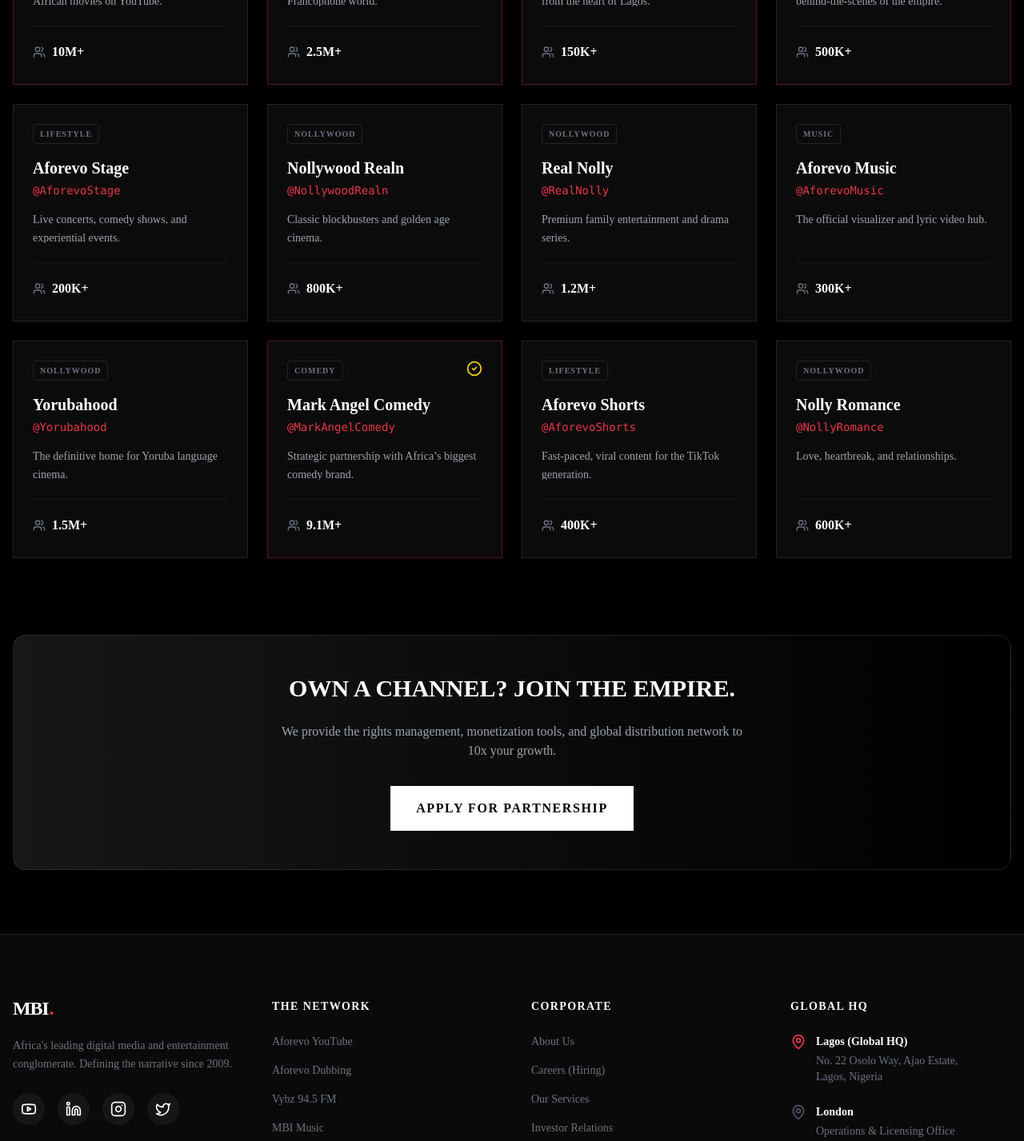
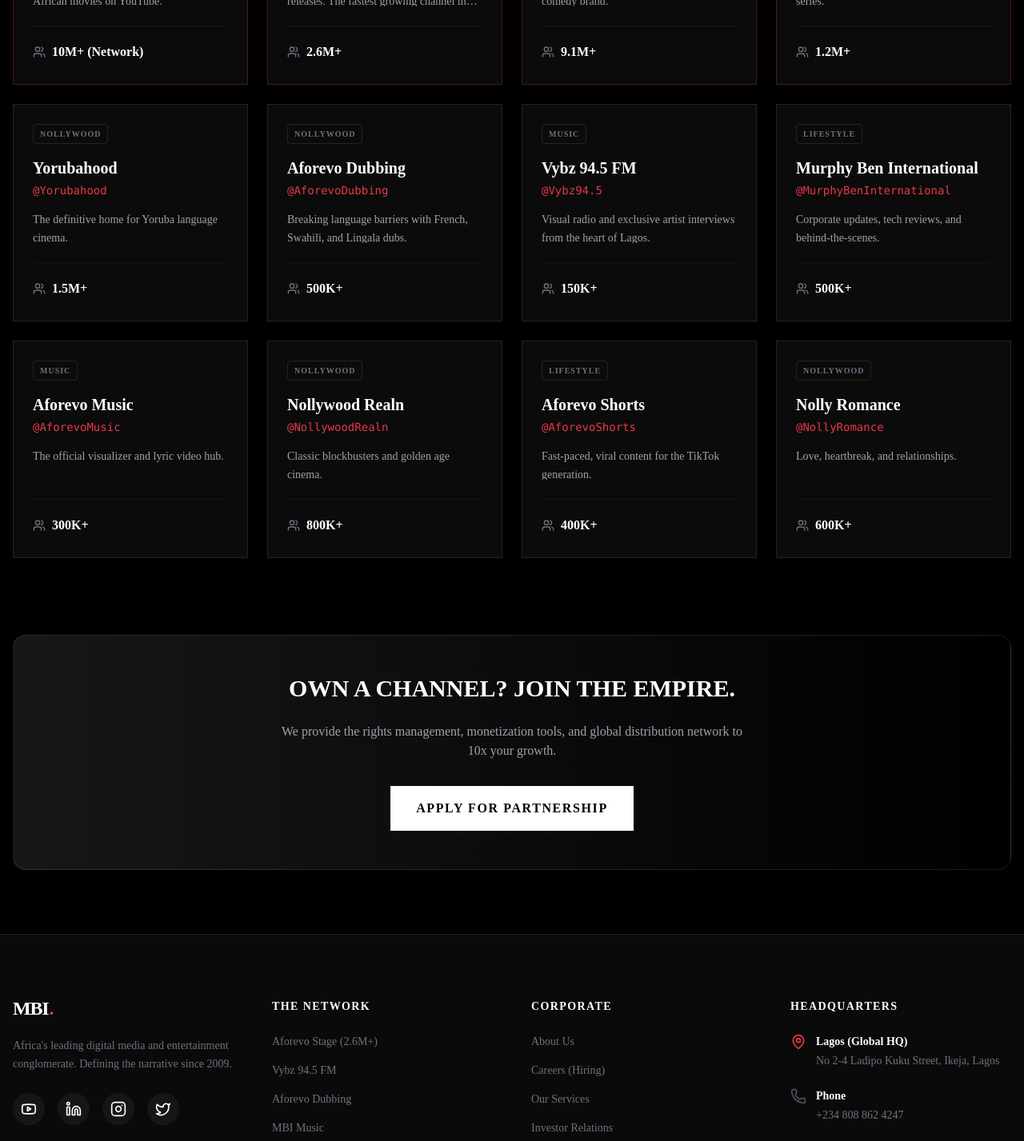
Before and after one commit to io-m1/aforevo.io, a Next.js app: page /brands in a window 1280 px wide. Shown: the part 620-2047 px from the top of the page at 80% size. Built offline with nearby package versions, Linux system fonts and the light colour scheme.

Commit message:
feat(legacy): inject scanned dna - real address, phone, values, and social links

```diff
--- a/components/layout/Footer.tsx
+++ b/components/layout/Footer.tsx
@@ -1,6 +1,7 @@
 import Link from 'next/link';
 import Logo from '@/components/ui/Logo';
-import { Twitter, Instagram, Linkedin, Youtube, Mail, MapPin } from 'lucide-react';
+import { Twitter, Instagram, Linkedin, Youtube, Mail, MapPin, Phone } from 'lucide-react';
+import { MANIFESTO } from '@/content/manifesto';
 
 export default function Footer() {
   const currentYear = new Date().getFullYear();
@@ -11,28 +12,28 @@
 
         <div className="grid grid-cols-1 md:grid-cols-4 gap-12 mb-20">
 
-          {/* COLUMN 1: BRAND */}
+          {/* COLUMN 1: BRAND & SOCIALS */}
           <div className="space-y-6">
             <Logo className="text-2xl" />
             <p className="text-gray-500 leading-relaxed max-w-xs">
               Africa&apos;s leading digital media and entertainment conglomerate.
-              Defining the narrative since 2009.
+              Defining the narrative since {MANIFESTO.founded}.
             </p>
             <div className="flex gap-4">
-              <SocialIcon icon={<Youtube className="w-5 h-5" />} href="https://youtube.com/@Aforevo" />
+              <SocialIcon icon={<Youtube className="w-5 h-5" />} href="https://youtube.com/c/AforevoTV1" />
               <SocialIcon icon={<Linkedin className="w-5 h-5" />} href="https://linkedin.com/company/murphy-ben-international" />
-              <SocialIcon icon={<Instagram className="w-5 h-5" />} href="#" />
-              <SocialIcon icon={<Twitter className="w-5 h-5" />} href="#" />
+              <SocialIcon icon={<Instagram className="w-5 h-5" />} href="https://instagram.com/murphybeninternational" />
+              <SocialIcon icon={<Twitter className="w-5 h-5" />} href="https://twitter.com/murphybenintl" />
             </div>
           </div>
 
-          {/* COLUMN 2: NETWORK */}
+          {/* COLUMN 2: NETWORK (Replicated from Scan) */}
           <div>
             <h4 className="font-bold text-white uppercase tracking-widest mb-6">The Network</h4>
             <ul className="space-y-4 text-gray-500">
-              <FooterLink href="/brands">Aforevo YouTube</FooterLink>
+              <FooterLink href="https://youtube.com/@AforevoStage">Aforevo Stage (2.6M+)</FooterLink>
+              <FooterLink href="https://vybzfm.com">Vybz 94.5 FM</FooterLink>
               <FooterLink href="/brands">Aforevo Dubbing</FooterLink>
-              <FooterLink href="/brands">Vybz 94.5 FM</FooterLink>
               <FooterLink href="/brands">MBI Music</FooterLink>
               <FooterLink href="/services">Global Syndication</FooterLink>
             </ul>
@@ -50,22 +51,29 @@
             </ul>
           </div>
 
-          {/* COLUMN 4: LOCATIONS */}
+          {/* COLUMN 4: LOCATIONS (Corrected from Scan) */}
           <div>
-            <h4 className="font-bold text-white uppercase tracking-widest mb-6">Global HQ</h4>
+            <h4 className="font-bold text-white uppercase tracking-widest mb-6">Headquarters</h4>
             <ul className="space-y-6 text-gray-500">
               <li className="flex gap-3">
                 <MapPin className="w-5 h-5 text-mbi-red shrink-0" />
                 <span>
                   <strong className="block text-white mb-1">Lagos (Global HQ)</strong>
-                  No. 22 Osolo Way, Ajao Estate,<br />Lagos, Nigeria
+                  {MANIFESTO.contact.address}
+                </span>
+              </li>
+              <li className="flex gap-3">
+                <Phone className="w-5 h-5 text-gray-600 shrink-0" />
+                <span>
+                  <strong className="block text-white mb-1">Phone</strong>
+                  {MANIFESTO.contact.phone}
                 </span>
               </li>
               <li className="flex gap-3">
                 <MapPin className="w-5 h-5 text-gray-600 shrink-0" />
                 <span>
-                  <strong className="block text-white mb-1">London</strong>
-                  Operations & Licensing Office<br />United Kingdom
+                  <strong className="block text-white mb-1">International</strong>
+                  London • New York • Johannesburg
                 </span>
               </li>
             </ul>
@@ -102,11 +110,16 @@
 }
 
 function FooterLink({ href, children }: { href: string, children: React.ReactNode }) {
+  const isExternal = href.startsWith('http');
+  const Component = isExternal ? 'a' : Link;
+  const props = isExternal ? { target: '_blank', rel: 'noopener noreferrer' } : {};
+
   return (
     <li>
-      <Link href={href} className="hover:text-mbi-gold transition-colors flex items-center gap-2">
+      {/* @ts-ignore */}
+      <Component href={href} {...props} className="hover:text-mbi-gold transition-colors flex items-center gap-2">
         {children}
-      </Link>
+      </Component>
     </li>
   );
 }
--- a/content/manifesto.ts
+++ b/content/manifesto.ts
@@ -6,7 +6,15 @@
     "INFRASTRUCTURE: We build the pipes, not just the water.",
     "CULTURE: Authentic African storytelling is our currency."
   ],
+  legacy_dna: [
+    "Daring", "Resilience", "Innovative", "Positive", "Speed", "Fun-Loving", "Creativity"
+  ],
   founded: 2009,
   hq: "Lagos, Nigeria",
-  global_presence: ["London", "Accra", "New York"]
+  contact: {
+    phone: "+234 808 862 4247",
+    email: "info@mbi247.com",
+    address: "No 2-4 Ladipo Kuku Street, Ikeja, Lagos"
+  },
+  global_presence: ["Lagos (HQ)", "London", "New York", "Johannesburg", "Paris"]
 };
--- a/content/network.ts
+++ b/content/network.ts
@@ -1,22 +1,55 @@
 import { NetworkChannel } from '@/lib/types';
 
 export const NETWORK_CHANNELS: NetworkChannel[] = [
-  // FLAGSHIPS
+  // FLAGSHIPS (The Giants)
   {
     name: 'Aforevo',
     handle: '@Aforevo',
-    subscribers: '10M+',
+    subscribers: '10M+ (Network)',
     category: 'NOLLYWOOD',
     description: 'The mothership. The #1 destination for African movies on YouTube.',
     isFlagship: true
   },
   {
+    name: 'Aforevo Stage',
+    handle: '@AforevoStage',
+    subscribers: '2.6M+',
+    category: 'NOLLYWOOD',
+    description: 'Exclusive premieres and blockbuster releases. The fastest growing channel in the network.',
+    isFlagship: true
+  },
+  {
+    name: 'Mark Angel Comedy',
+    handle: '@MarkAngelComedy',
+    subscribers: '9.1M+',
+    category: 'COMEDY',
+    description: 'Strategic partnership with Africa’s biggest comedy brand.',
+    isFlagship: true
+  },
+  {
+    name: 'Real Nolly',
+    handle: '@RealNolly',
+    subscribers: '1.2M+',
+    category: 'NOLLYWOOD',
+    description: 'Premium family entertainment and drama series.',
+    isFlagship: true
+  },
+  // THE ECOSYSTEM (Proof of Breadth)
+  {
+    name: 'Yorubahood',
+    handle: '@Yorubahood',
+    subscribers: '1.5M+',
+    category: 'NOLLYWOOD',
+    description: 'The definitive home for Yoruba language cinema.',
+    isFlagship: false
+  },
+  {
     name: 'Aforevo Dubbing',
     handle: '@AforevoDubbing',
-    subscribers: '2.5M+',
+    subscribers: '500K+',
     category: 'NOLLYWOOD',
-    description: 'Bringing African stories to the Francophone world.',
-    isFlagship: true
+    description: 'Breaking language barriers with French, Swahili, and Lingala dubs.',
+    isFlagship: false
   },
   {
     name: 'Vybz 94.5 FM',
@@ -24,39 +57,14 @@
     subscribers: '150K+',
     category: 'MUSIC',
     description: 'Visual radio and exclusive artist interviews from the heart of Lagos.',
-    isFlagship: true
+    isFlagship: false
   },
   {
     name: 'Murphy Ben International',
     handle: '@MurphyBenInternational',
     subscribers: '500K+',
     category: 'LIFESTYLE',
-    description: 'Corporate updates, tech reviews, and behind-the-scenes of the empire.',
-    isFlagship: true
-  },
-  // THE LONG TAIL (Proof of Scale)
-  {
-    name: 'Aforevo Stage',
-    handle: '@AforevoStage',
-    subscribers: '200K+',
-    category: 'LIFESTYLE',
-    description: 'Live concerts, comedy shows, and experiential events.',
-    isFlagship: false
-  },
-  {
-    name: 'Nollywood Realn',
-    handle: '@NollywoodRealn',
-    subscribers: '800K+',
-    category: 'NOLLYWOOD',
-    description: 'Classic blockbusters and golden age cinema.',
-    isFlagship: false
-  },
-  {
-    name: 'Real Nolly',
-    handle: '@RealNolly',
-    subscribers: '1.2M+',
-    category: 'NOLLYWOOD',
-    description: 'Premium family entertainment and drama series.',
+    description: 'Corporate updates, tech reviews, and behind-the-scenes.',
     isFlagship: false
   },
   {
@@ -68,20 +76,12 @@
     isFlagship: false
   },
   {
-    name: 'Yorubahood',
-    handle: '@Yorubahood',
-    subscribers: '1.5M+',
+    name: 'Nollywood Realn',
+    handle: '@NollywoodRealn',
+    subscribers: '800K+',
     category: 'NOLLYWOOD',
-    description: 'The definitive home for Yoruba language cinema.',
+    description: 'Classic blockbusters and golden age cinema.',
     isFlagship: false
-  },
-  {
-    name: 'Mark Angel Comedy',
-    handle: '@MarkAngelComedy',
-    subscribers: '9.1M+',
-    category: 'COMEDY',
-    description: 'Strategic partnership with Africa’s biggest comedy brand.',
-    isFlagship: true
   },
   {
     name: 'Aforevo Shorts',
```
